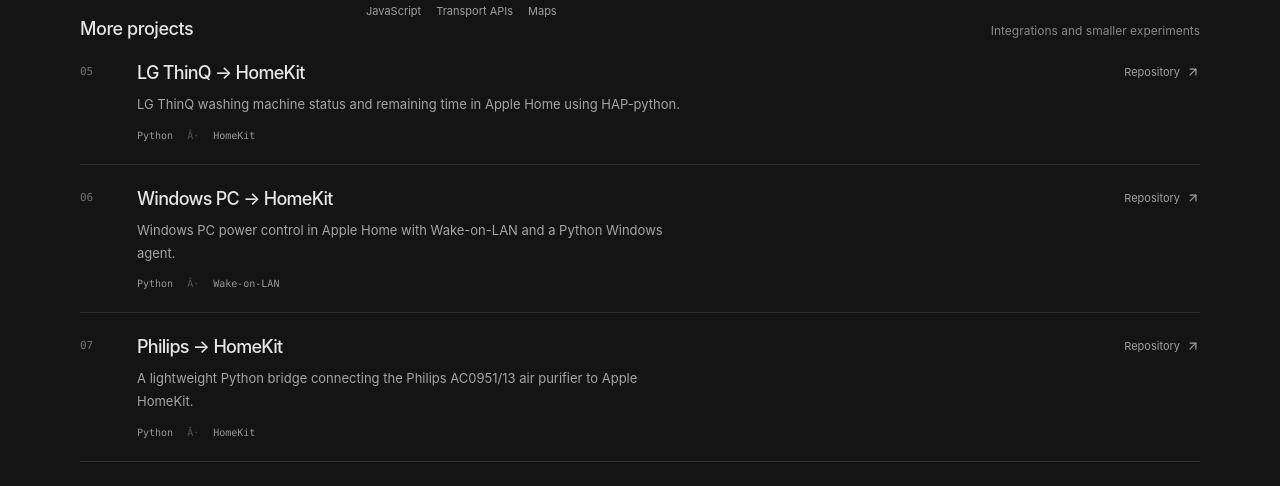
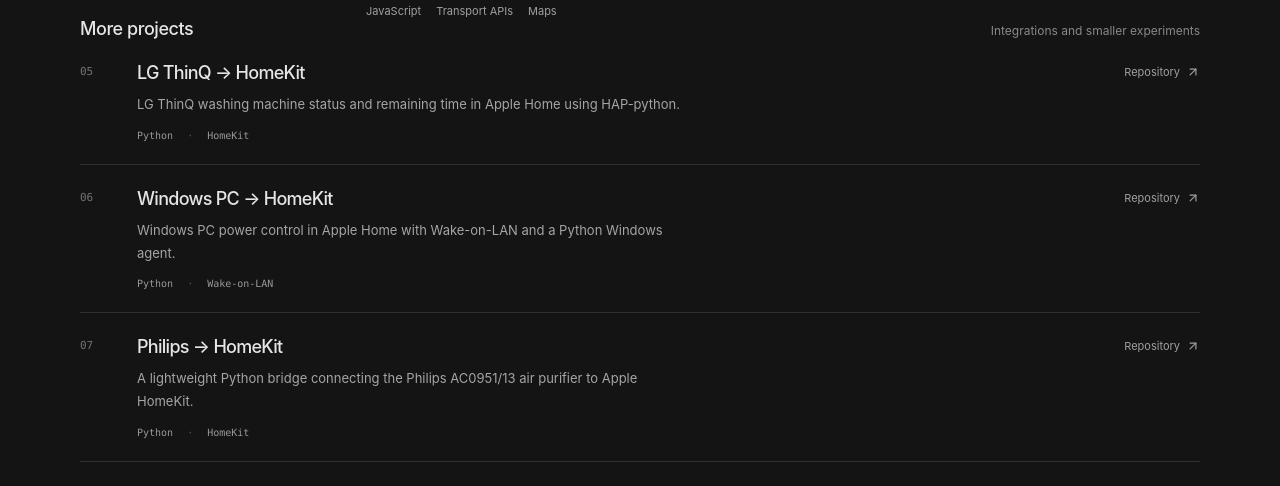
Before and after one commit to FlorianHoelzel/portfolio, a React (Vite) app: page / in a window 1280 px wide. Shown: the part 1260-1746 px from the top of the page. Built offline with nearby package versions, Linux system fonts and the light colour scheme.

Commit message:
Fix corrupted project-tag separator

```diff
--- a/src/styles/base.css
+++ b/src/styles/base.css
@@ -183,7 +183,7 @@ h2 {
   margin-top: 14px;
 }
 .project-tags span + span::before {
-  content: 'Â·';
+  content: '\00b7';
   margin-right: 14px;
   color: #555;
 }
```
